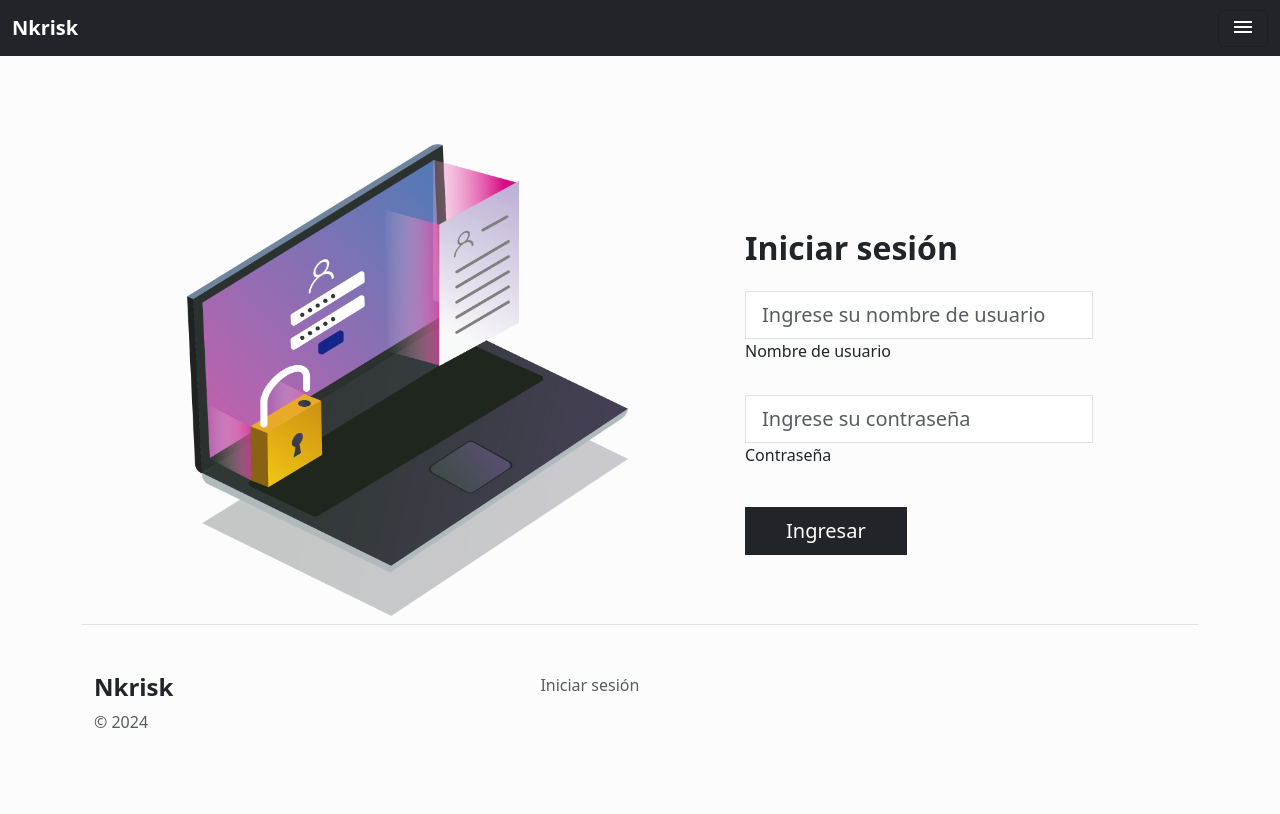
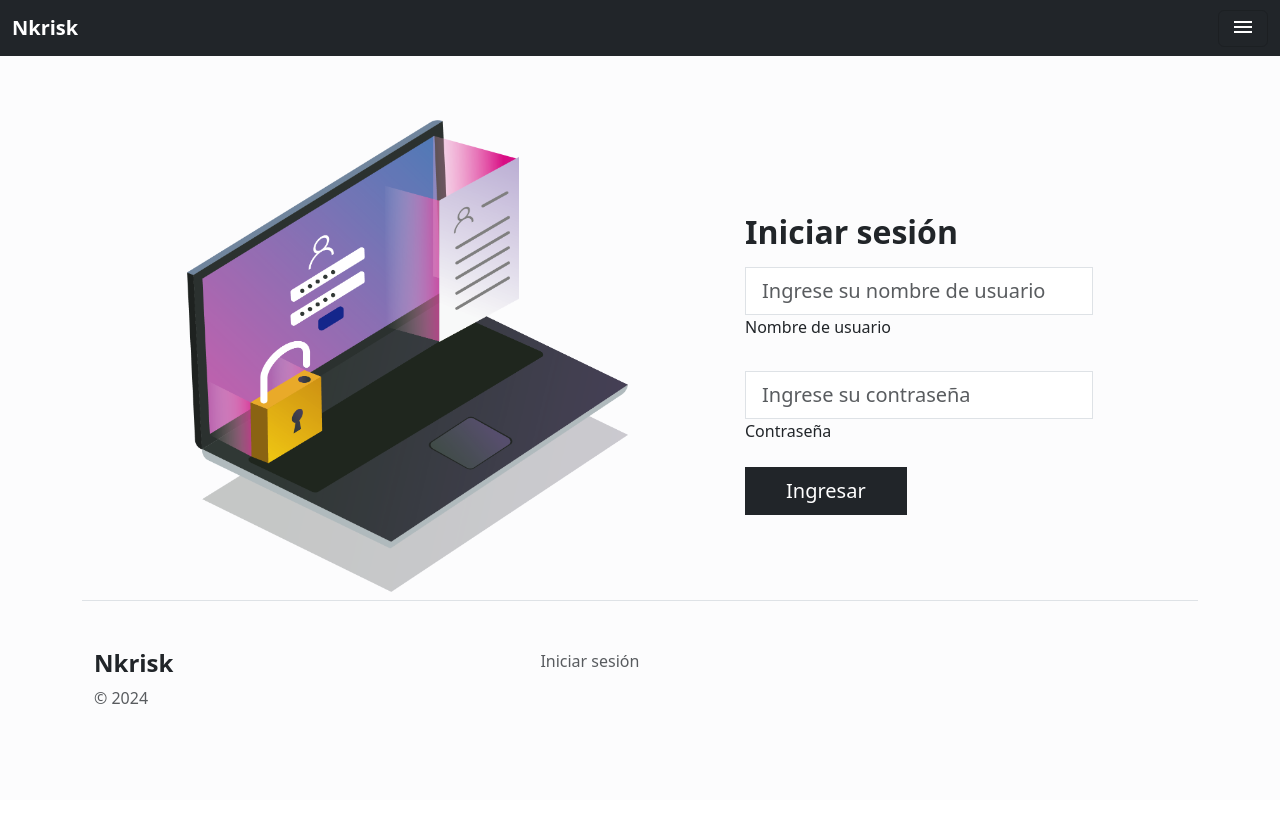
Before and after one commit to Augustorresfx/nkrisk-app, a Django app: a page that uses templates/login.html in a window 1280 px wide. After the commit the page ends 704 px from the top, so only its background shows below. Run offline with Django 4.2, Linux system fonts and the light colour scheme; some libraries are stand-ins or nearby versions.

Commit message:
mejor interfaz login template

```diff
--- a/templates/flotas/detalle_flota.html
+++ b/templates/flotas/detalle_flota.html
@@ -7,9 +7,8 @@
   <section class="mb-4">
   <div class="container-fluid h-custom">
       <div class="mt-5 pt-5">
-        <h1 class="h2">Flota: {{flota.numero_flota}}</h1>
+        <h1 class="h2">Póliza: {{flota.poliza}}</h1>
 
-        <h1 class="h2">Cliente: {{ flota.cliente.nombre_cliente }}</h1>
         {% if messages %}
 
         {% for message in messages %}
--- a/templates/login.html
+++ b/templates/login.html
@@ -3,25 +3,50 @@
 {% load static %}
 
 {% block content %}
-<section class="h-100 gradient-custom mt-5 pt-5 mb-0">
-  <div class="container pt-5 h-100">
+<section class="h-100 gradient-custom  mt-md-5 pt-md-5 mt-sm-0 pt-sm-0 mb-0">
+  <div class="container pt-4 h-100">
     <div class="row d-flex justify-content-center align-items-center h-100">
       <div class="col-md-9 col-lg-6 col-xl-5">
-        <img  src="{% static "images/login2.png" %}"
-          class="img-fluid" alt="Sample image">
+        <img src="{% static 'images/login2.png' %}" class="img-fluid" alt="Sample image">
       </div>
       <div class="col-md-8 col-lg-6 col-xl-4 offset-xl-1">
-        <form action="/login/" method="POST">
+        <!-- Formulario para dispositivos de tamaño pequeño -->
+        <form action="/login/" method="POST" class="d-block d-sm-none">
             {{error}}
             {% csrf_token %}
           <div class="d-flex flex-row align-items-center justify-content-start justify-content-lg-start">
+            <div class="divider d-flex align-items-center my-2">
+              <h2 class="text-center fw-bold mb-0 text-sm-">Iniciar sesión</h2>
+            </div>
+          </div>
+          <!-- Email input -->
+          <div class="form-outline mb-1">
+            <input type="text" id="username" name="username" class="form-control form-control-md rounded-0"
+              placeholder="Ingrese su nombre de usuario" />
+            <label class="form-label" for="form3Example3">Nombre de usuario</label>
+          </div>
 
-
-
-          <div class="divider d-flex align-items-center my-4">
-            <h2 class="text-center fw-bold mb-0 text-sm-">Iniciar sesión</h2>
+          <!-- Password input -->
+          <div class="form-outline mb-1">
+            <div class="input-group">
+              <input type="password" id="password" name="password" class="form-control form-control-md rounded-0"
+                placeholder="Ingrese su contraseña" />
+            </div>
+            <label class="form-label" for="form3Example4">Contraseña</label>
           </div>
-        </div>
+          <div class="text-start text-lg-start ">
+            <button type="submit" class="btn btn-dark mb-4 rounded-0 btn-md" style="padding-left: 2.5rem; padding-right: 2.5rem;">Ingresar</button>
+          </div>
+        </form>
+        <!-- Formulario para dispositivos de tamaño mediano y grande -->
+        <form action="/login/" method="POST" class="d-none d-sm-block">
+            {{error}}
+            {% csrf_token %}
+          <div class="d-flex flex-row align-items-center justify-content-start justify-content-lg-start">
+            <div class="divider d-flex align-items-center my-3">
+              <h2 class="text-center fw-bold mb-0 text-sm-">Iniciar sesión</h2>
+            </div>
+          </div>
           <!-- Email input -->
           <div class="form-outline mb-4">
             <input type="text" id="username" name="username" class="form-control form-control-lg rounded-0"
@@ -30,34 +55,21 @@
           </div>
 
           <!-- Password input -->
-
           <div class="form-outline mb-3">
             <div class="input-group">
-            <input type="password" id="password" name="password" class="form-control form-control-lg rounded-0"
-              placeholder="Ingrese su contraseña" />
-              <!--<button type="button" id="showPassword" class="btn btn-secondary btn-sm">
-                <i class="bi bi-eye"></i>
-            </button>-->
+              <input type="password" id="password" name="password" class="form-control form-control-lg rounded-0"
+                placeholder="Ingrese su contraseña" />
             </div>
             <label class="form-label" for="form3Example4">Contraseña</label>
           </div>
-
-
-
-
-
-          <div class="text-start text-lg-start mt-4 pt-2">
-            <button type="submit" class="btn btn-dark rounded-0 btn-lg"
-              style="padding-left: 2.5rem; padding-right: 2.5rem;">Ingresar</button>
-
+          <div class="text-start text-lg-start ">
+            <button type="submit" class="btn btn-dark rounded-0 btn-lg" style="padding-left: 2.5rem; padding-right: 2.5rem;">Ingresar</button>
           </div>
-
         </form>
       </div>
     </div>
   </div>
 </section>
 
-
 <script src="{% static 'js/showPassword.js' %}"></script>
 {% endblock content %}
```
